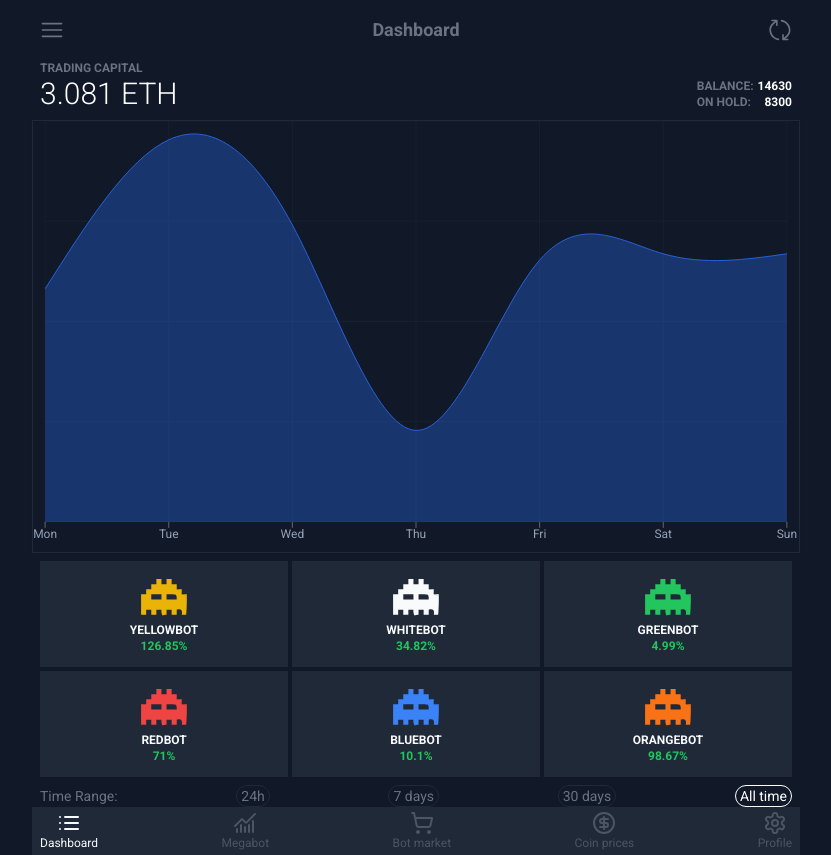
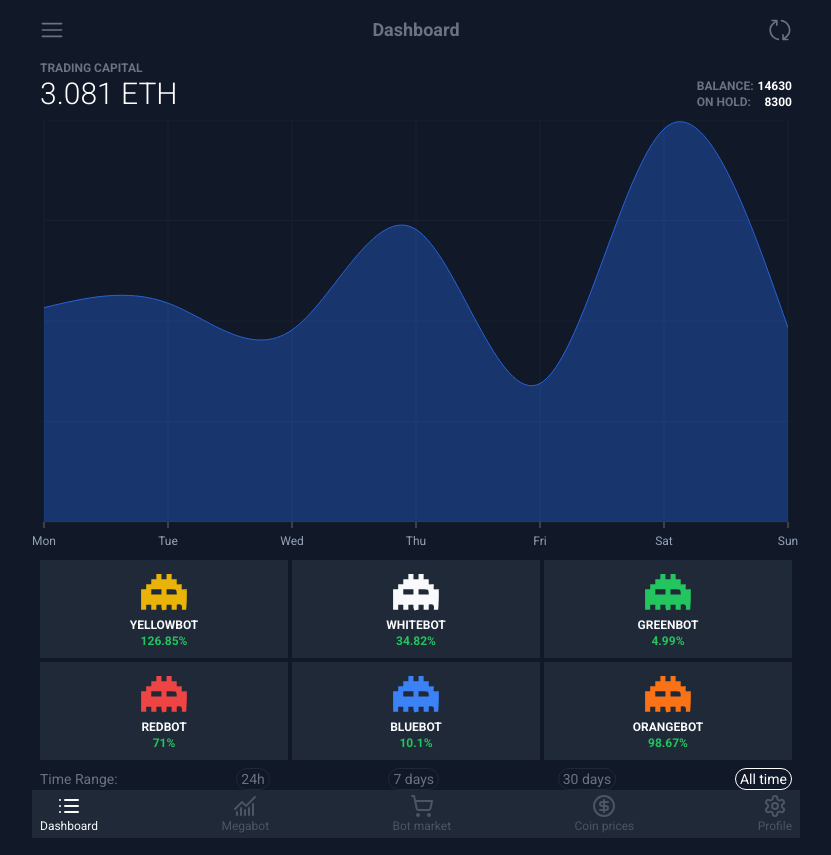
Before and after one commit to DenisJet/bot-test, a Next.js app: page / in a window 1280 px wide. Shown: the whole page, without its empty margins (224-1055 px from the left). Built offline with nearby package versions, Linux system fonts and the light colour scheme.

Commit message:
feat: add active bot logic

```diff
--- a/app/page.tsx
+++ b/app/page.tsx
@@ -10,8 +10,9 @@ import { useState } from "react";
 import { Chart } from "@/components/Chart/Chart";
 
 export default function Home() {
+  const { data, isLoading } = useTradingData();
   const [activeTimeRange, setActiveTimeRange] = useState<TimeRange>("all_time");
-  const { data, isLoading } = useTradingData();
+  const [activeBot, setActiveBot] = useState<string>("");
 
   if (isLoading) {
     return (
@@ -33,8 +34,13 @@ export default function Home() {
   return (
     <>
       <TradingCapital data={data} />
-      <Chart />
-      <BotsList bots={data.bots} activeTimeRange={activeTimeRange} />
+      <Chart activeBot={activeBot} />
+      <BotsList
+        bots={data.bots}
+        activeTimeRange={activeTimeRange}
+        activeBot={activeBot}
+        setActiveBot={setActiveBot}
+      />
       <TimeRangePicker
         activeTimeRange={activeTimeRange}
         setActiveTimeRange={setActiveTimeRange}
--- a/components/BotsList/BotsList.tsx
+++ b/components/BotsList/BotsList.tsx
@@ -5,9 +5,13 @@ import { TimeRange } from "../TimeRangePicker/TimeRangePicker";
 export default function BotsList({
   bots,
   activeTimeRange,
+  activeBot,
+  setActiveBot,
 }: {
   bots: Bot[];
   activeTimeRange: TimeRange;
+  activeBot: string;
+  setActiveBot: (botName: string) => void;
 }) {
   return (
     <div className="px-2">
@@ -15,12 +19,18 @@ export default function BotsList({
         {bots &&
           bots.map((bot) => {
             const botName = bot.name.split("_").join("").toUpperCase();
+            const isActiveBot = activeBot === bot.name;
             const botProfit = bot[`${activeTimeRange}`];
             const profitColor =
               Number(botProfit) > 0 ? "text-green-500" : "text-red-500";
             return (
               <li key={bot.name}>
-                <div className="border rounded-sm bg-gray-800 p-3 w-full h-full flex flex-col justify-center items-center">
+                <div
+                  onClick={() => setActiveBot(bot.name)}
+                  className={`border rounded-sm px-3 py-2 w-full h-full flex flex-col justify-center items-center cursor-pointer ${
+                    isActiveBot ? "bg-gray-700" : "bg-gray-800"
+                  }`}
+                >
                   <BotIcon
                     className={`${
                       bot.name === "yellow_bot"
--- a/components/Chart/Chart.tsx
+++ b/components/Chart/Chart.tsx
@@ -7,15 +7,17 @@ import {
   ChartTooltip,
   ChartTooltipContent,
 } from "@/components/ui/chart";
+import { getRandomNumber } from "@/helpers/getRandomNumber";
+import { useEffect, useState } from "react";
 
-const chartData = [
-  { day: "Mon", Profit: 186 },
-  { day: "Tue", Profit: 305 },
-  { day: "Wed", Profit: 237 },
-  { day: "Thu", Profit: 73 },
-  { day: "Fri", Profit: 209 },
-  { day: "Sat", Profit: 214 },
-  { day: "Sun", Profit: 214 },
+const defaultChartData = [
+  { day: "Monday", Profit: 186 },
+  { day: "Tuesday", Profit: 145 },
+  { day: "Wednesday", Profit: 77 },
+  { day: "Thursday", Profit: 35 },
+  { day: "Friday", Profit: 98 },
+  { day: "Saturday", Profit: 136 },
+  { day: "Sunday", Profit: 189 },
 ];
 
 const chartConfig = {
@@ -25,9 +27,23 @@ const chartConfig = {
   },
 } satisfies ChartConfig;
 
-export function Chart() {
+export function Chart({ activeBot }: { activeBot: string }) {
+  const [chartData, setChartData] = useState(defaultChartData);
+
+  useEffect(() => {
+    setChartData([
+      { day: "Monday", Profit: getRandomNumber(50, 200) },
+      { day: "Tuesday", Profit: getRandomNumber(50, 200) },
+      { day: "Wednesday", Profit: getRandomNumber(50, 200) },
+      { day: "Thursday", Profit: getRandomNumber(50, 200) },
+      { day: "Friday", Profit: getRandomNumber(50, 200) },
+      { day: "Saturday", Profit: getRandomNumber(50, 200) },
+      { day: "Sunday", Profit: getRandomNumber(50, 200) },
+    ]);
+  }, [activeBot]);
+
   return (
-    <Card className="bg-background">
+    <Card className="bg-background border-none">
       <CardContent className="p-0">
         <ChartContainer config={chartConfig}>
           <AreaChart
@@ -39,7 +55,12 @@ export function Chart() {
             }}
           >
             <CartesianGrid />
-            <XAxis dataKey="day" axisLine={false} />
+            <XAxis
+              dataKey="day"
+              axisLine={false}
+              tickMargin={8}
+              tickFormatter={(value) => value.slice(0, 3)}
+            />
             <ChartTooltip
               cursor={false}
               content={<ChartTooltipContent indicator="line" />}
--- /dev/null
+++ b/helpers/getRandomNumber.ts
@@ -0,0 +1,3 @@
+export function getRandomNumber(min: number, max: number) {
+  return Math.floor(Math.random() * (max - min + 1)) + min;
+}
```
